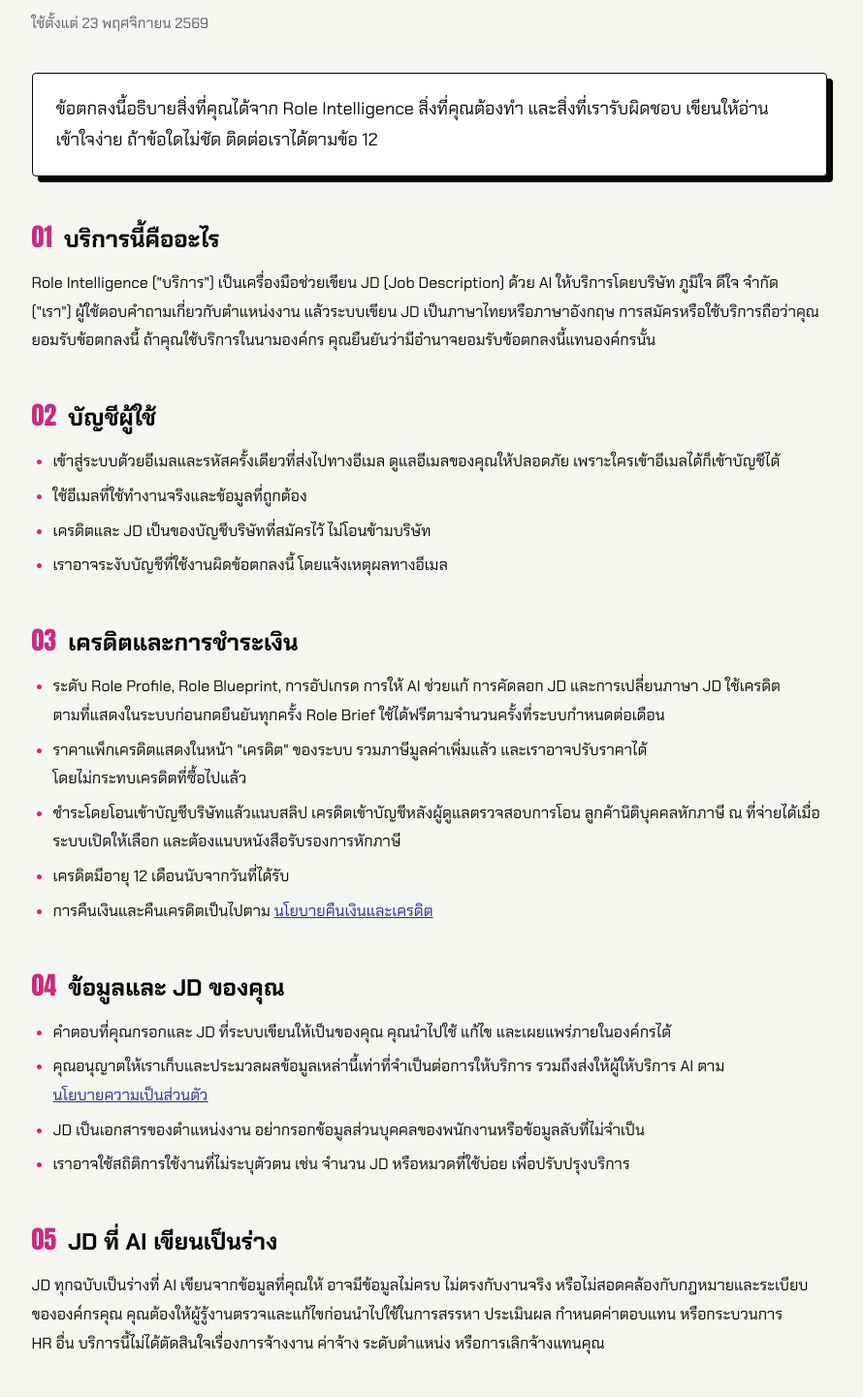
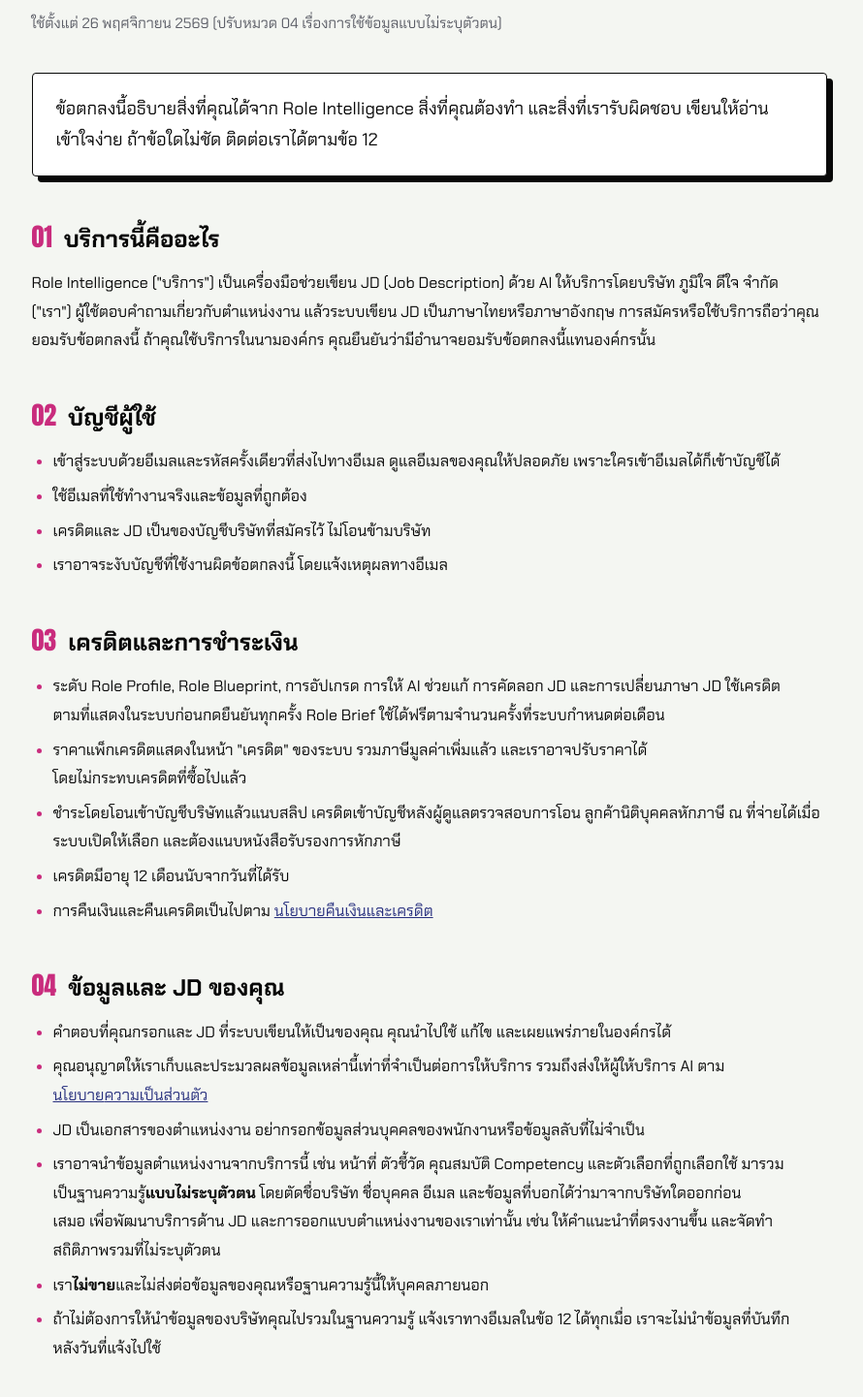
Before and after one commit to DewTT48/role-intelligence-app, a plain HTML site: page terms.html in a window 1280 px wide. Shown: the part 253-1694 px from the top of the page at 97% size, without its empty margins (190-1080 px from the left). Drawn offline with Linux system fonts and the light colour scheme.

Commit message:
Update web app

```diff
--- a/terms.html
+++ b/terms.html
@@ -49,7 +49,7 @@
   <div class="wrap">
     <p class="kicker dark">Terms of Service</p>
     <h1>ข้อตกลงการใช้งาน</h1>
-    <p class="updated">ใช้ตั้งแต่ 23 พฤศจิกายน 2569</p>
+    <p class="updated">ใช้ตั้งแต่ 26 พฤศจิกายน 2569 (ปรับหมวด 04 เรื่องการใช้ข้อมูลแบบไม่ระบุตัวตน)</p>
 
     <p class="lead">ข้อตกลงนี้อธิบายสิ่งที่คุณได้จาก Role Intelligence สิ่งที่คุณต้องทำ และสิ่งที่เรารับผิดชอบ เขียนให้อ่านเข้าใจง่าย ถ้าข้อใดไม่ชัด ติดต่อเราได้ตามข้อ 12</p>
 
@@ -75,7 +75,9 @@
       <li>คำตอบที่คุณกรอกและ JD ที่ระบบเขียนให้เป็นของคุณ คุณนำไปใช้ แก้ไข และเผยแพร่ภายในองค์กรได้</li>
       <li>คุณอนุญาตให้เราเก็บและประมวลผลข้อมูลเหล่านี้เท่าที่จำเป็นต่อการให้บริการ รวมถึงส่งให้ผู้ให้บริการ AI ตาม <a href="privacy.html">นโยบายความเป็นส่วนตัว</a></li>
       <li>JD เป็นเอกสารของตำแหน่งงาน อย่ากรอกข้อมูลส่วนบุคคลของพนักงานหรือข้อมูลลับที่ไม่จำเป็น</li>
-      <li>เราอาจใช้สถิติการใช้งานที่ไม่ระบุตัวตน เช่น จำนวน JD หรือหมวดที่ใช้บ่อย เพื่อปรับปรุงบริการ</li>
+      <li>เราอาจนำข้อมูลตำแหน่งงานจากบริการนี้ เช่น หน้าที่ ตัวชี้วัด คุณสมบัติ Competency และตัวเลือกที่ถูกเลือกใช้ มารวมเป็นฐานความรู้<strong>แบบไม่ระบุตัวตน</strong> โดยตัดชื่อบริษัท ชื่อบุคคล อีเมล และข้อมูลที่บอกได้ว่ามาจากบริษัทใดออกก่อนเสมอ เพื่อพัฒนาบริการด้าน JD และการออกแบบตำแหน่งงานของเราเท่านั้น เช่น ให้คำแนะนำที่ตรงงานขึ้น และจัดทำสถิติภาพรวมที่ไม่ระบุตัวตน</li>
+      <li>เรา<strong>ไม่ขาย</strong>และไม่ส่งต่อข้อมูลของคุณหรือฐานความรู้นี้ให้บุคคลภายนอก</li>
+      <li>ถ้าไม่ต้องการให้นำข้อมูลของบริษัทคุณไปรวมในฐานความรู้ แจ้งเราทางอีเมลในข้อ 12 ได้ทุกเมื่อ เราจะไม่นำข้อมูลที่บันทึกหลังวันที่แจ้งไปใช้</li>
     </ul>
     <h2><b>05</b>JD ที่ AI เขียนเป็นร่าง</h2>
     <p>JD ทุกฉบับเป็นร่างที่ AI เขียนจากข้อมูลที่คุณให้ อาจมีข้อมูลไม่ครบ ไม่ตรงกับงานจริง หรือไม่สอดคล้องกับกฎหมายและระเบียบขององค์กรคุณ คุณต้องให้ผู้รู้งานตรวจและแก้ไขก่อนนำไปใช้ในการสรรหา ประเมินผล กำหนดค่าตอบแทน หรือกระบวนการ HR อื่น บริการนี้ไม่ได้ตัดสินใจเรื่องการจ้างงาน ค่าจ้าง ระดับตำแหน่ง หรือการเลิกจ้างแทนคุณ</p>
```
Also changed, not shown: privacy.html (+5 -2 lines).
